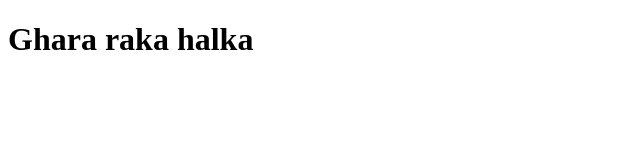
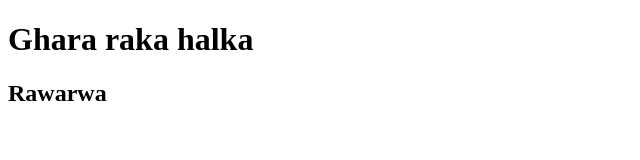
Before and after one commit to samisahir/Our_project, a plain HTML site: page index.html in a window 1280 px wide. Shown: the whole page, without its empty margins (0-640 px from the left). Drawn offline with Linux system fonts and the light colour scheme.

Commit message:
war de kra

```diff
--- a/index.html
+++ b/index.html
@@ -8,5 +8,6 @@
 </head>
 <body>
     <h1>Ghara raka halka </h1>
+    <h2> Rawarwa</h2>
 </body>
 </html>
```
